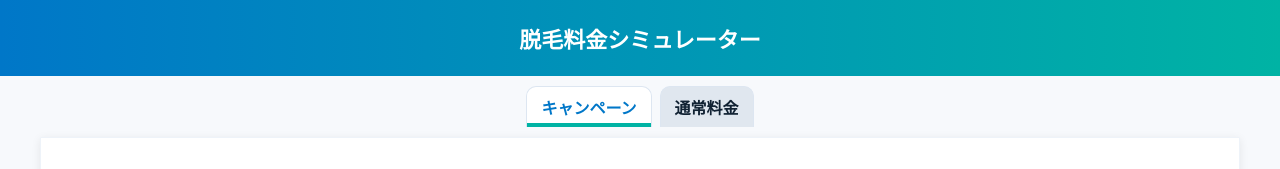
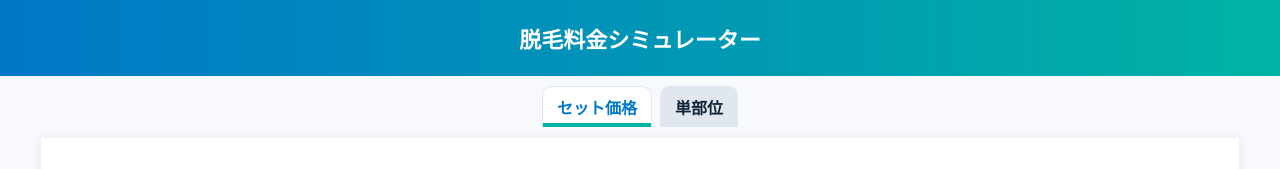
Before and after one commit to mensclearsales-web/hair_removal_2026-04-01, a plain HTML site: page index.html in a window 1280 px wide. Shown: the top 169 px of the page. Drawn offline with Linux system fonts and the light colour scheme.

Commit message:
Update tab names in index.html

```diff
--- a/index.html
+++ b/index.html
@@ -73,8 +73,8 @@
 <body>
   <header><h1>脱毛料金シミュレーター</h1><div class="copyright" id="copyright"></div></header>
   <div class="tabs">
-    <div class="tab active" data-tab="campaign">キャンペーン</div>
-    <div class="tab" data-tab="normal">通常料金</div>
+    <div class="tab active" data-tab="campaign">セット価格</div>
+    <div class="tab" data-tab="normal">単部位</div>
   </div>
 
   <!-- キャンペーンタブ -->
```
